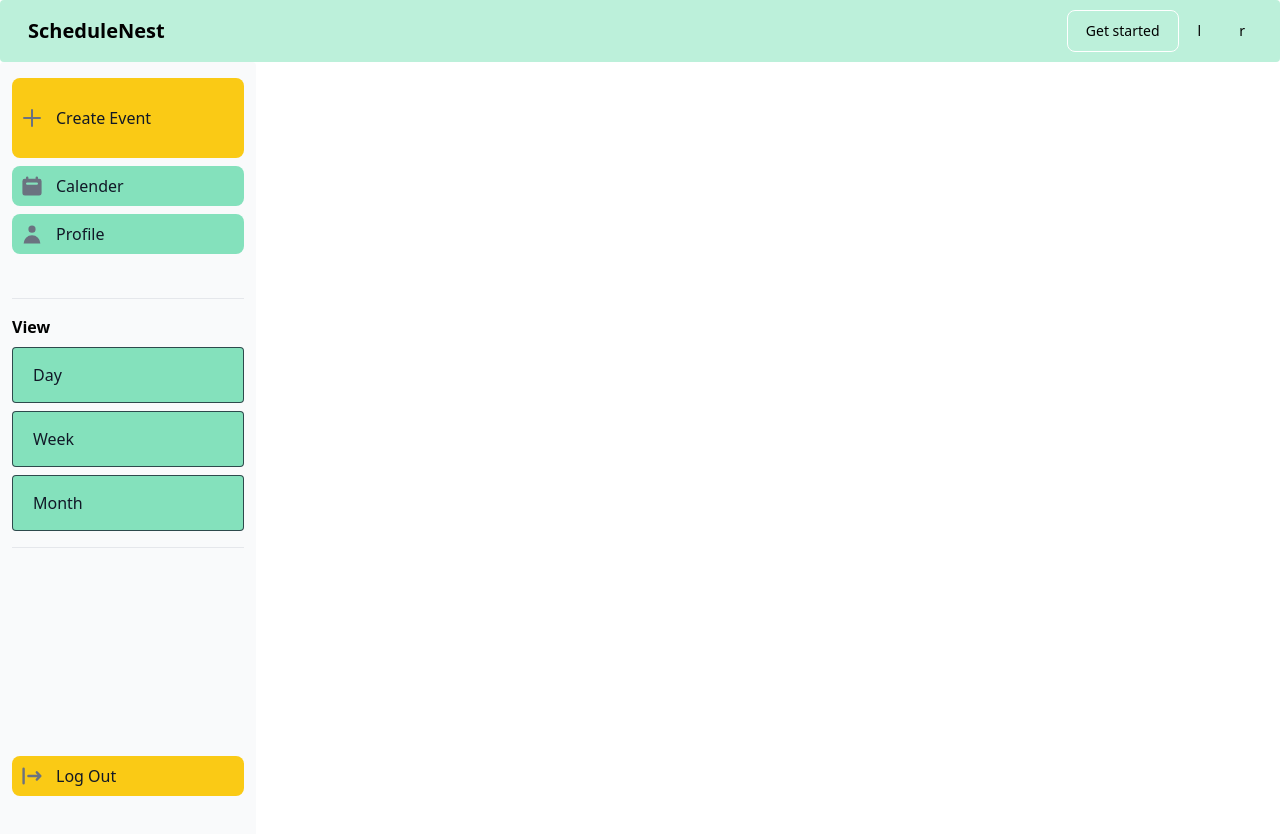
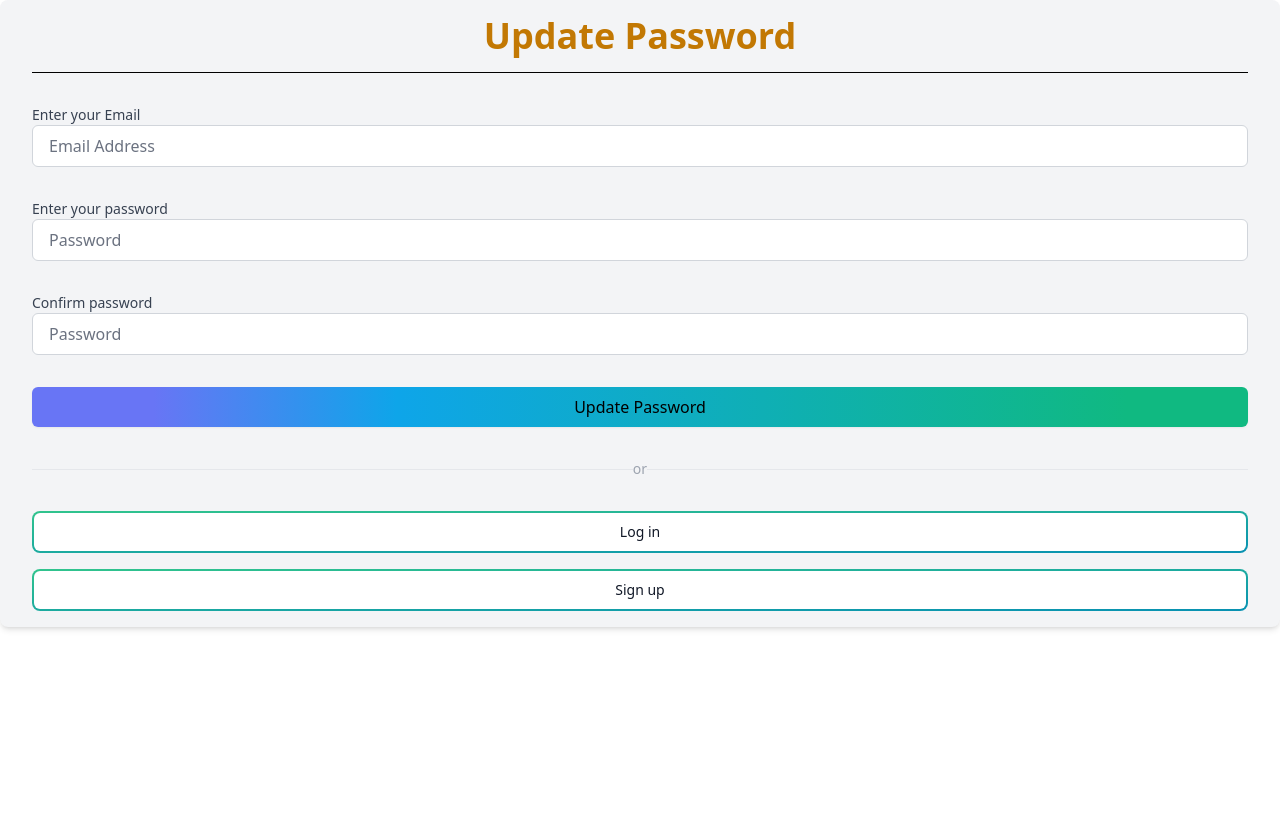
Before and after one commit to suleosmann/schedule-nest-calendar-client, a React (Vite) app: page / in a window 1280 px wide. Shown: the top 834 px of the page. After the commit the page ends 800 px from the top, so only its background shows below. Built offline with nearby package versions, Linux system fonts and the light colour scheme.

Commit message:
Revert "removed fixed state in navbar"
This reverts commit 66fbaab79b279dca89de5ce4a1e9cf29bcf2b012.

```diff
--- a/src/APP/App.jsx
+++ b/src/APP/App.jsx
@@ -1,5 +1,5 @@
 import Component from './components/Navbar'
-import Navbar2 from './modules/Navbar'
+import NavComponent from './modules/Navbar'
 import Sidenav from './modules/Sidebar'
 import SignUpForm from './modules/authentication/Signup'
 import LoginForm from './modules/authentication/Login'
@@ -13,12 +13,12 @@ function App() {
 
   return (
     <div className='root'>
-      {/* <Component/> */}
-      <Navbar2 />
-      <Sidenav />
-      {/* <SignUpForm />  */}
-       {/* <LoginForm />  */}
-       {/* <UpdatePwd /> */}
+      {/* <NavComponent/> */}
+      {/* <Navbar2 />
+      <Sidenav /> */}
+     {/*  <SignUpForm />*/}
+      {/*  <LoginForm />*/}
+       <UpdatePwd />
 
     </div>
   )
--- a/src/APP/modules/Navbar.jsx
+++ b/src/APP/modules/Navbar.jsx
@@ -2,9 +2,9 @@
 
 import { Button, Navbar } from 'flowbite-react';
 
-function Navbar2() {
+function NavComponent() {
   return (
-    <Navbar fluid rounded className="bg-green-200 " >
+    <Navbar fluid rounded className="bg-green-200 fixed " >
       <Navbar.Brand href="https://flowbite-react.com">
         <img src="/favicon.svg" className="mr-3 h-6 sm:h-9" alt="" />
         <span className="self-center whitespace-nowrap text-xl font-semibold dark:text-white">ScheduleNest</span>
@@ -23,4 +23,4 @@ function Navbar2() {
   );
 }
 
-export  default Navbar2;
+export  default NavComponent;
```
